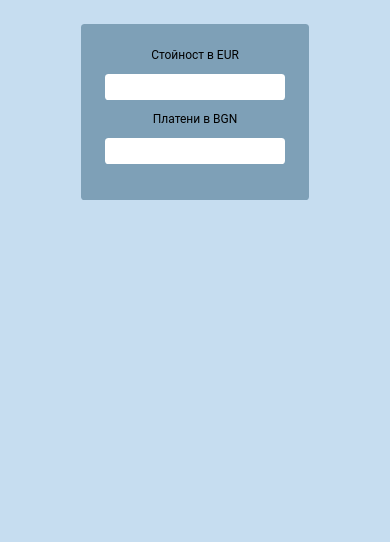
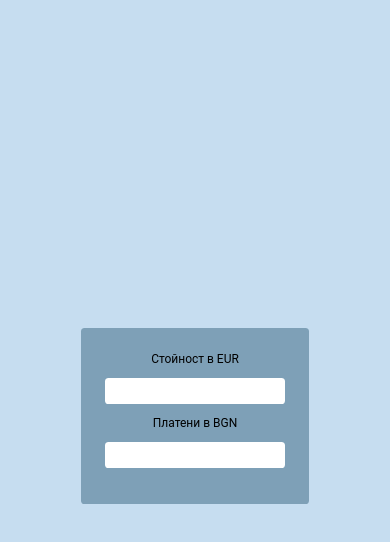
Before and after one commit to pinciflucnik/exchange-calculator, a React (Vite) app in the folder exchange-calculator/: page / in a window 390 px wide. Shown: the top 542 px of the page. Built offline with nearby package versions, Linux system fonts and the light colour scheme.

Commit message:
add some styles

```diff
--- a/exchange-calculator/public/styles.css
+++ b/exchange-calculator/public/styles.css
@@ -6,7 +6,10 @@
 }
 #root {
     min-height: 100vh;
-    background-color: #c6ddf0
+    background-color: #c6ddf0;
+    display: flex;
+    flex-direction: column;
+    justify-content: center;
 }
 .wrapper {
     max-width: 30%;
@@ -59,8 +62,8 @@ input[type=number]::-webkit-outer-spin-button {
     * {
         font-size: 12px;
     }
-    .wrapper {
-    margin: auto;
+    .inner-wrapper {
+    margin-top: auto;
 }
 
 }
```
